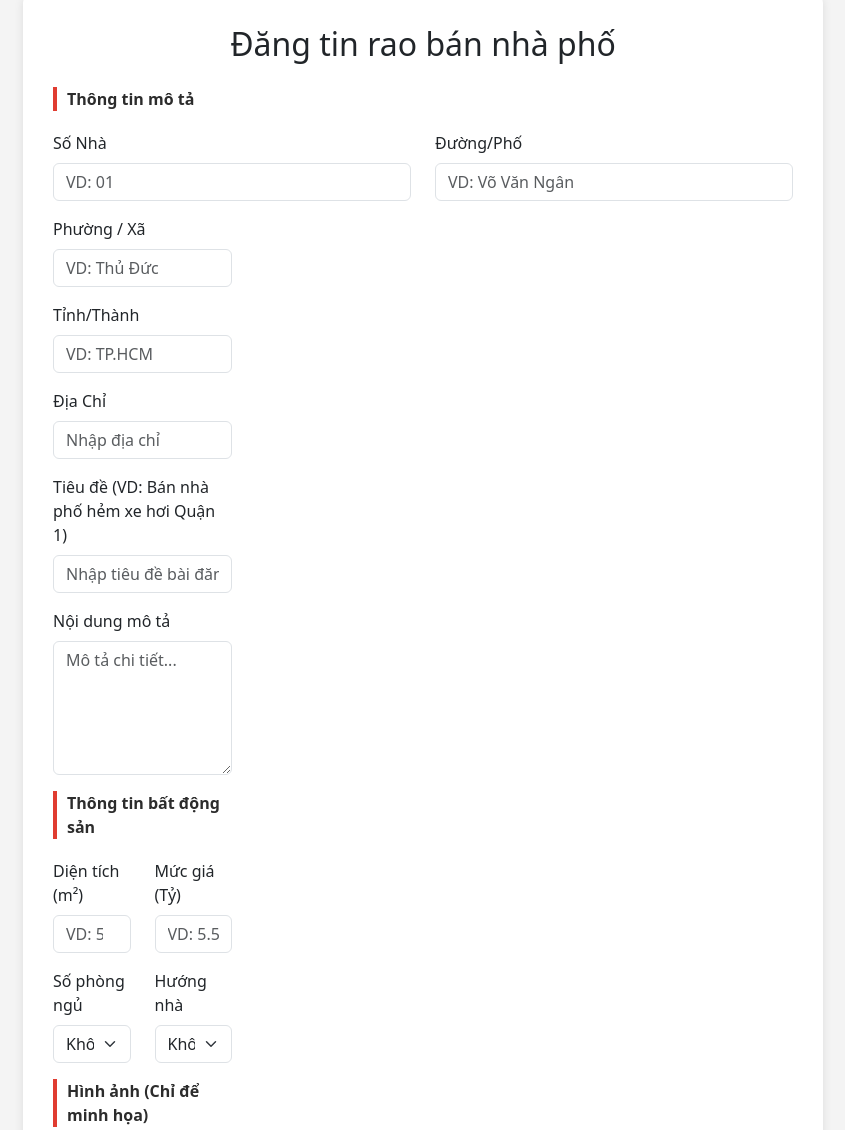
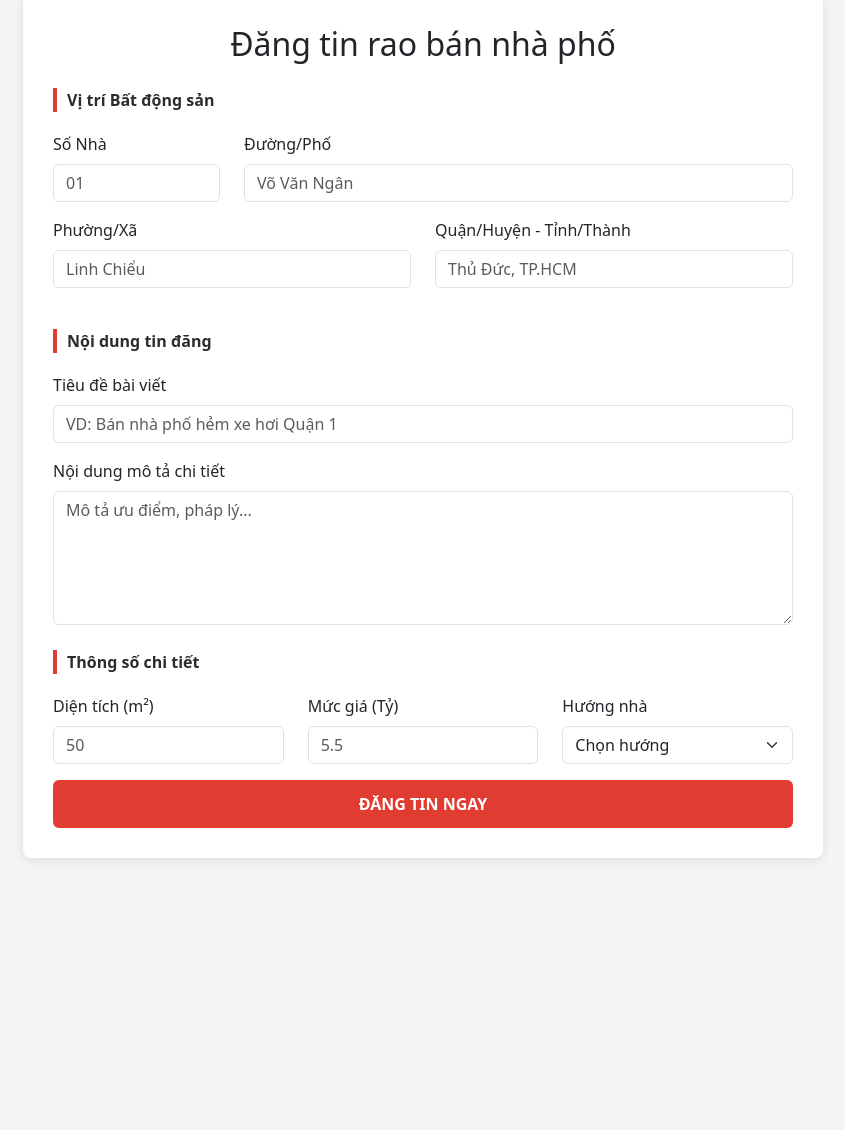
Before and after one commit to thanhtrabdsnhapho/home, a plain HTML site: page dang-tin.html in a window 1280 px wide. Shown: the part 25-1155 px from the top of the page, without its empty margins (217-1062 px from the left). After the commit the page ends 903 px from the top, so only its background shows below. Drawn offline with nearby package versions, Linux system fonts and the light colour scheme.

Commit message:
Update dang-tin.html

```diff
--- a/dang-tin.html
+++ b/dang-tin.html
@@ -8,7 +8,7 @@
     <style>
         body { background-color: #f4f4f4; padding: 20px; }
         .form-container { background: #fff; padding: 30px; border-radius: 8px; box-shadow: 0 2px 10px rgba(0,0,0,0.1); max-width: 800px; margin: auto; }
-        .section-title { border-left: 4px solid #e03c31; padding-left: 10px; margin-bottom: 20px; font-weight: bold; color: #2c2c2c; }
+        .section-title { border-left: 4px solid #e03c31; padding-left: 10px; margin-top: 25px; margin-bottom: 20px; font-weight: bold; color: #2c2c2c; }
         .btn-post { background-color: #e03c31; color: white; width: 100%; font-weight: bold; padding: 12px; border: none; }
         .btn-post:hover { background-color: #c43229; color: white; }
     </style>
@@ -19,76 +19,55 @@
     <h2 class="text-center mb-4">Đăng tin rao bán nhà phố</h2>
 
     <form id="postForm">
-
-        <div class="section-title">Thông tin mô tả</div>
+        <div class="section-title">Vị trí Bất động sản</div>
         <div class="row">
-            <div class="col-md-6 mb-3">
-                <label class="form-label">Số Nhà </label>
-                <input type="number" name="sonha" class="form-control" placeholder="VD: 01"required>
+            <div class="col-md-3 mb-3">
+                <label class="form-label">Số Nhà</label>
+                <input type="text" name="sonha" class="form-control" placeholder="01" required>
+            </div>
+            <div class="col-md-9 mb-3">
+                <label class="form-label">Đường/Phố</label>
+                <input type="text" name="duongpho" class="form-control" placeholder="Võ Văn Ngân" required>
             </div>
             <div class="col-md-6 mb-3">
-                <label class="form-label">Đường/Phố </label>
-                <input type="number" name="duongpho" class="form-control" placeholder="VD: Võ Văn Ngân"required>
+                <label class="form-label">Phường/Xã</label>
+                <input type="text" name="phuongxa" class="form-control" placeholder="Linh Chiểu" required>
             </div>
             <div class="col-md-6 mb-3">
-                <div class="col-md-6 mb-3">
-                <label class="form-label">Phường / Xã </label>
-                <input type="number" name="phuongxa" class="form-control" placeholder="VD: Thủ Đức"required>
-            </div>
-                <div class="col-md-6 mb-3">
-                <label class="form-label">Tỉnh/Thành </label>
-                <input type="number" name="tinhthanh" class="form-control" placeholder="VD: TP.HCM" required>
-            </div>
-            <div class="col-md-6 mb-3">
-        <div class="mb-3">
-            <label class="form-label">Địa Chỉ</label>
-            <input type="text" name="address" class="form-control" placeholder="Nhập địa chỉ" required>
-        </div>
-        <div class="mb-3">
-            <label class="form-label">Tiêu đề (VD: Bán nhà phố hẻm xe hơi Quận 1)</label>
-            <input type="text" name="title" class="form-control" placeholder="Nhập tiêu đề bài đăng" required>
-        </div>
-        <div class="mb-3">
-            <label class="form-label">Nội dung mô tả</label>
-            <textarea name="description" class="form-control" rows="5" placeholder="Mô tả chi tiết..."></textarea>
-        </div>
-
-        <div class="section-title">Thông tin bất động sản</div>
-        <div class="row">
-            <div class="col-md-6 mb-3">
-                <label class="form-label">Diện tích (m²)</label>
-                <input type="number" name="area" class="form-control" placeholder="VD: 50">
-            </div>
-            <div class="col-md-6 mb-3">
-                <label class="form-label">Mức giá (Tỷ)</label>
-                <input type="text" name="price" class="form-control" placeholder="VD: 5.5 tỷ">
-            </div>
-            <div class="col-md-6 mb-3">
-                <label class="form-label">Số phòng ngủ</label>
-                <select name="bedroom" class="form-select">
-                    <option value="Không Xác Định">Không Xác Định</option><option value="3">3</option>
-                    <option value="1">1</option><option value="2">2</option><option value="3">3</option>
-                    <option value="4">4</option><option value="5">5</option><option value="3">3</option>
-                    <option value="4">5</option><option value="5">5</option><option value="3">3</option>
-                    <option value="4">6</option><option value="5">5</option><option value="3">3</option>
-                    <option value="4">7</option><option value="5">5</option><option value="3">3</option>
-                </select>
-            </div>
-            <div class="col-md-6 mb-3">
-                <label class="form-label">Hướng nhà</label>
-                <select name="direction" class="form-select">
-                    <option value="Không Xác Định">Không Xác Định</option>
-                    <option value="Đông">Đông</option><option value="Tây">Tây</option>
-                    <option value="Nam">Nam</option><option value="Bắc">Bắc</option>
-                    <option value="Đông Nam">Đông Nam</option>
-                </select>
+                <label class="form-label">Quận/Huyện - Tỉnh/Thành</label>
+                <input type="text" name="tinhthanh" class="form-control" placeholder="Thủ Đức, TP.HCM" required>
             </div>
         </div>
 
-        <div class="section-title">Hình ảnh (Chỉ để minh họa)</div>
-        <div class="mb-4 text-center" style="border: 2px dashed #ccc; padding: 30px; border-radius: 5px;">
-            <span style="font-size: 40px;">📷</span><br>
-            Tính năng tải ảnh lên Sheets cần kỹ thuật cao hơn, hiện tại sẽ chỉ gửi thông tin chữ.
+        <div class="section-title">Nội dung tin đăng</div>
+        <div class="mb-3">
+            <label class="form-label">Tiêu đề bài viết</label>
+            <input type="text" name="title" class="form-control" placeholder="VD: Bán nhà phố hẻm xe hơi Quận 1" required>
+        </div>
+        <div class="mb-3">
+            <label class="form-label">Nội dung mô tả chi tiết</label>
+            <textarea name="description" class="form-control" rows="5" placeholder="Mô tả ưu điểm, pháp lý..."></textarea>
+        </div>
+
+        <div class="section-title">Thông số chi tiết</div>
+        <div class="row">
+            <div class="col-md-4 mb-3">
+                <label class="form-label">Diện tích (m²)</label>
+                <input type="number" name="area" class="form-control" placeholder="50">
+            </div>
+            <div class="col-md-4 mb-3">
+                <label class="form-label">Mức giá (Tỷ)</label>
+                <input type="text" name="price" class="form-control" placeholder="5.5">
+            </div>
+            <div class="col-md-4 mb-3">
+                <label class="form-label">Hướng nhà</label>
+                <select name="direction" class="form-select">
+                    <option value="Không Xác Định">Chọn hướng</option>
+                    <option value="Đông">Đông</option><option value="Tây">Tây</option>
+                    <option value="Nam">Nam</option><option value="Bắc">Bắc</option>
+                    <option value="Đông Nam">Đông Nam</option><option value="Tây Nam">Tây Nam</option>
+                </select>
+            </div>
         </div>
 
         <button type="submit" class="btn btn-post" id="submitBtn">ĐĂNG TIN NGAY</button>
@@ -103,23 +82,21 @@
     form.addEventListener('submit', e => {
         e.preventDefault();
         btn.disabled = true;
-        btn.innerHTML = "Đang gửi...";
+        btn.innerHTML = "Đang gửi dữ liệu...";
 
         fetch(scriptURL, { method: 'POST', body: new FormData(form)})
             .then(response => {
-                alert("Đăng tin thành công!");
+                alert("Đăng tin thành công lên Google Sheets!");
                 btn.disabled = false;
                 btn.innerHTML = "ĐĂNG TIN NGAY";
-                form.reset(); // Xóa dữ liệu form sau khi gửi xong
+                form.reset();
             })
             .catch(error => {
-                console.error('Lỗi!', error.message);
-                alert("Có lỗi xảy ra, vui lòng thử lại.");
+                alert("Lỗi kết nối! Vui lòng kiểm tra lại Script.");
                 btn.disabled = false;
                 btn.innerHTML = "ĐĂNG TIN NGAY";
             });
     });
 </script>
-
 </body>
 </html>
```
